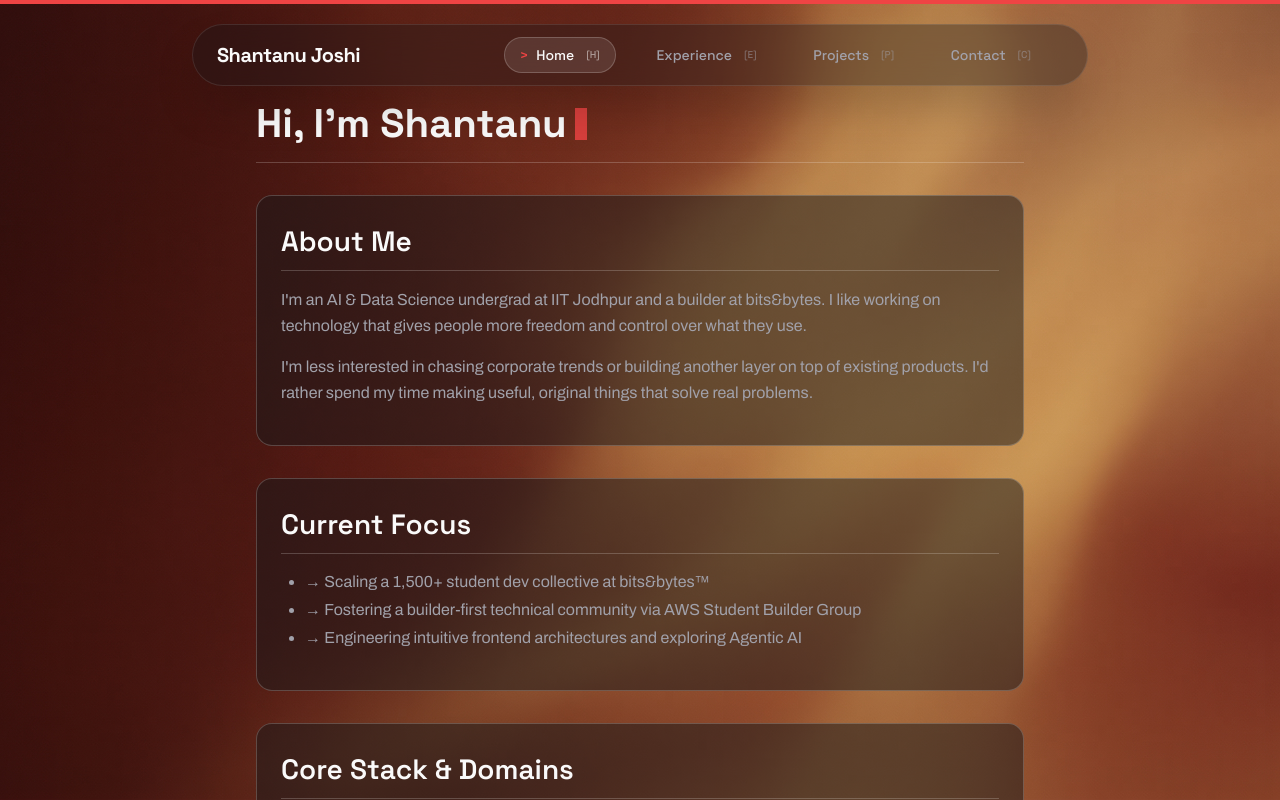
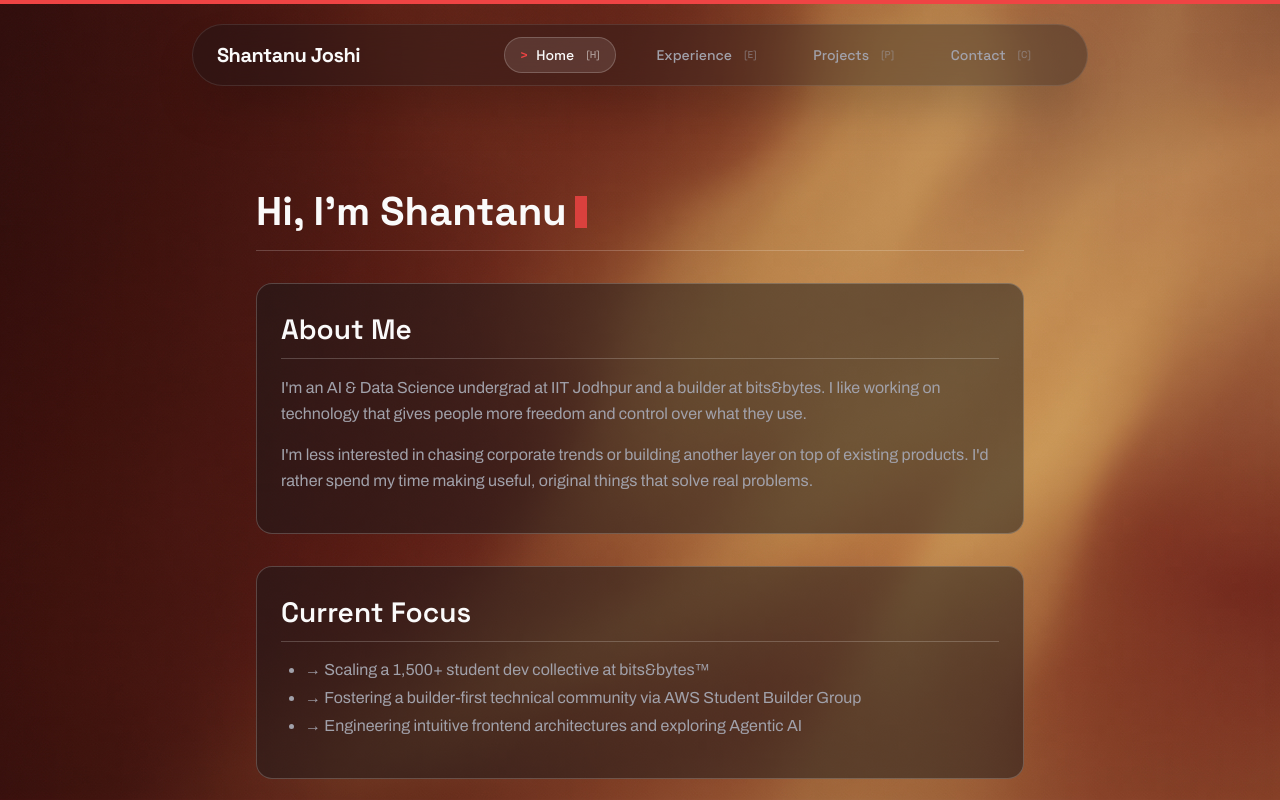
Before and after one commit to theshantanujoshi/joshiji, a Next.js app: page / in a window 1280 px wide. Shown: the top 800 px of the page. Built offline with nearby package versions, Linux system fonts and the light colour scheme.

Commit message:
style: add vertical spacing around floating navbar

```diff
--- a/src/app/layout.tsx
+++ b/src/app/layout.tsx
@@ -39,7 +39,7 @@ export default function RootLayout({
             <Navigation />
 
             {/* Main Content Area */}
-            <main className="flex-1 w-full relative">
+            <main className="flex-1 w-full relative pt-12 md:pt-16 pb-12">
               {children}
             </main>
 
--- a/src/components/Navigation.tsx
+++ b/src/components/Navigation.tsx
@@ -45,7 +45,7 @@ export function Navigation() {
 
   return (
     <>
-      <div className="w-full sticky top-6 z-50 flex justify-center px-4 pointer-events-none">
+      <div className="w-full sticky top-6 z-50 flex justify-center px-4 mt-6 pointer-events-none">
         <nav className="w-full max-w-4xl border border-white/10 px-6 py-3 flex flex-col md:flex-row items-center justify-between bg-[var(--color-card)]/70 backdrop-blur-xl md:rounded-full rounded-3xl shadow-2xl pointer-events-auto transition-all">
           <div className="flex items-center mb-4 md:mb-0">
             <Link href="/" className="font-['Space_Grotesk'] font-bold text-xl tracking-tight text-[var(--color-foreground)] no-underline hover:text-[var(--color-accent)] transition-colors">
```
